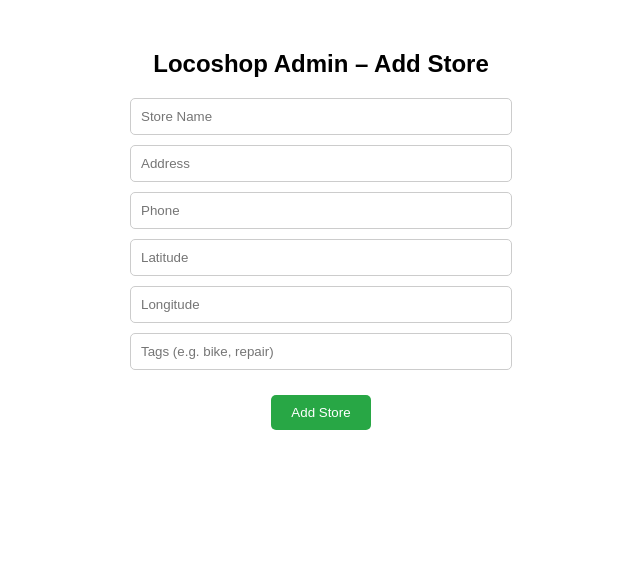
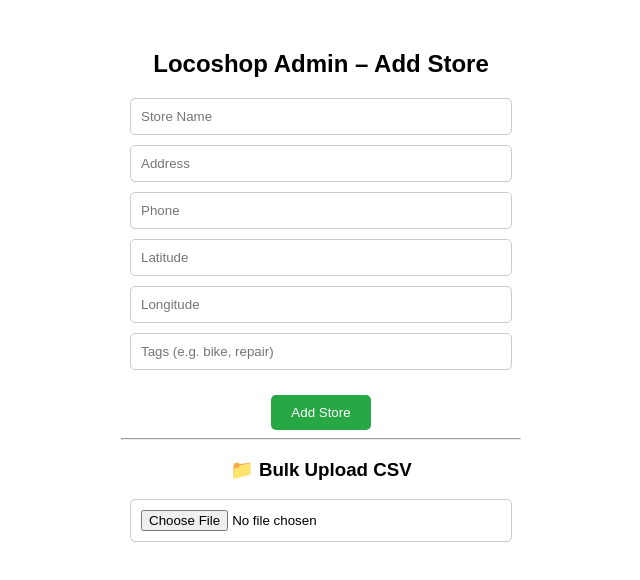
Before and after one commit to win4abhang/locoshop-admin, a React (Create React App) app: page / in a window 1280 px wide. Shown: the top 580 px of the page, without its empty margins (319-959 px from the left). Built offline with nearby package versions, Linux system fonts and the light colour scheme.

Commit message:
adding bulk upload functionality

```diff
--- a/package.json
+++ b/package.json
@@ -7,6 +7,7 @@
     "@testing-library/jest-dom": "^6.6.3",
     "@testing-library/react": "^16.3.0",
     "@testing-library/user-event": "^13.5.0",
+    "papaparse": "^5.5.2",
     "react": "^19.1.0",
     "react-dom": "^19.1.0",
     "react-scripts": "5.0.1",
--- a/src/App.js
+++ b/src/App.js
@@ -1,5 +1,6 @@
 import React, { useState } from 'react';
 import './App.css';
+import Papa from 'papaparse';
 
 const BACKEND_URL = 'https://locoshop-backend.onrender.com';
 
@@ -13,6 +14,7 @@ function App() {
     tags: '',
   });
   const [message, setMessage] = useState('');
+  const [bulkMessage, setBulkMessage] = useState('');
 
   const handleChange = (e) => {
     setFormData({ ...formData, [e.target.name]: e.target.value });
@@ -21,9 +23,7 @@ function App() {
   const handleSubmit = async (e) => {
     e.preventDefault();
 
-    // Convert the tags into an array of strings
     const tagsArray = formData.tags.split(',').map(tag => tag.trim());
-
     const storeData = { ...formData, tags: tagsArray };
 
     const response = await fetch(`${BACKEND_URL}/api/stores/add`, {
@@ -42,61 +42,62 @@ function App() {
     }
   };
 
+  const handleCSVUpload = (e) => {
+    const file = e.target.files[0];
+    if (!file) return;
+
+    Papa.parse(file, {
+      header: true,
+      skipEmptyLines: true,
+      complete: async (results) => {
+        try {
+          const stores = results.data.map(row => ({
+            name: row.name,
+            address: row.address,
+            phone: row.phone,
+            lat: row.lat,
+            lng: row.lng,
+            tags: row.tags,
+          }));
+
+          const response = await fetch(`${BACKEND_URL}/api/stores/bulk`, {
+            method: 'POST',
+            headers: { 'Content-Type': 'application/json' },
+            body: JSON.stringify(stores),
+          });
+
+          const data = await response.json();
+          if (response.ok) {
+            setBulkMessage('✅ Bulk stores uploaded successfully!');
+          } else {
+            setBulkMessage('❌ ' + data.message);
+          }
+        } catch (err) {
+          console.error("CSV Upload Error:", err);
+          setBulkMessage('❌ Error processing CSV file.');
+        }
+      }
+    });
+  };
+
   return (
     <div className="App">
       <h2>Locoshop Admin – Add Store</h2>
       <form onSubmit={handleSubmit}>
-        <input
-          type="text"
-          name="name"
-          placeholder="Store Name"
-          value={formData.name}
-          onChange={handleChange}
-          required
-        />
-        <input
-          type="text"
-          name="address"
-          placeholder="Address"
-          value={formData.address}
-          onChange={handleChange}
-          required
-        />
-        <input
-          type="text"
-          name="phone"
-          placeholder="Phone"
-          value={formData.phone}
-          onChange={handleChange}
-          required
-        />
-        <input
-          type="text"
-          name="lat"
-          placeholder="Latitude"
-          value={formData.lat}
-          onChange={handleChange}
-          required
-        />
-        <input
-          type="text"
-          name="lng"
-          placeholder="Longitude"
-          value={formData.lng}
-          onChange={handleChange}
-          required
-        />
-        <input
-          type="text"
-          name="tags"
-          placeholder="Tags (e.g. bike, repair)"
-          value={formData.tags}
-          onChange={handleChange}
-          required
-        />
+        <input type="text" name="name" placeholder="Store Name" value={formData.name} onChange={handleChange} required />
+        <input type="text" name="address" placeholder="Address" value={formData.address} onChange={handleChange} required />
+        <input type="text" name="phone" placeholder="Phone" value={formData.phone} onChange={handleChange} required />
+        <input type="text" name="lat" placeholder="Latitude" value={formData.lat} onChange={handleChange} required />
+        <input type="text" name="lng" placeholder="Longitude" value={formData.lng} onChange={handleChange} required />
+        <input type="text" name="tags" placeholder="Tags (e.g. bike, repair)" value={formData.tags} onChange={handleChange} required />
         <button type="submit">Add Store</button>
       </form>
       {message && <p>{message}</p>}
+
+      <hr />
+      <h3>📁 Bulk Upload CSV</h3>
+      <input type="file" accept=".csv" onChange={handleCSVUpload} />
+      {bulkMessage && <p>{bulkMessage}</p>}
     </div>
   );
 }
```
Also changed, not shown: 1 other file (tests, documents, lock files or other folders).
